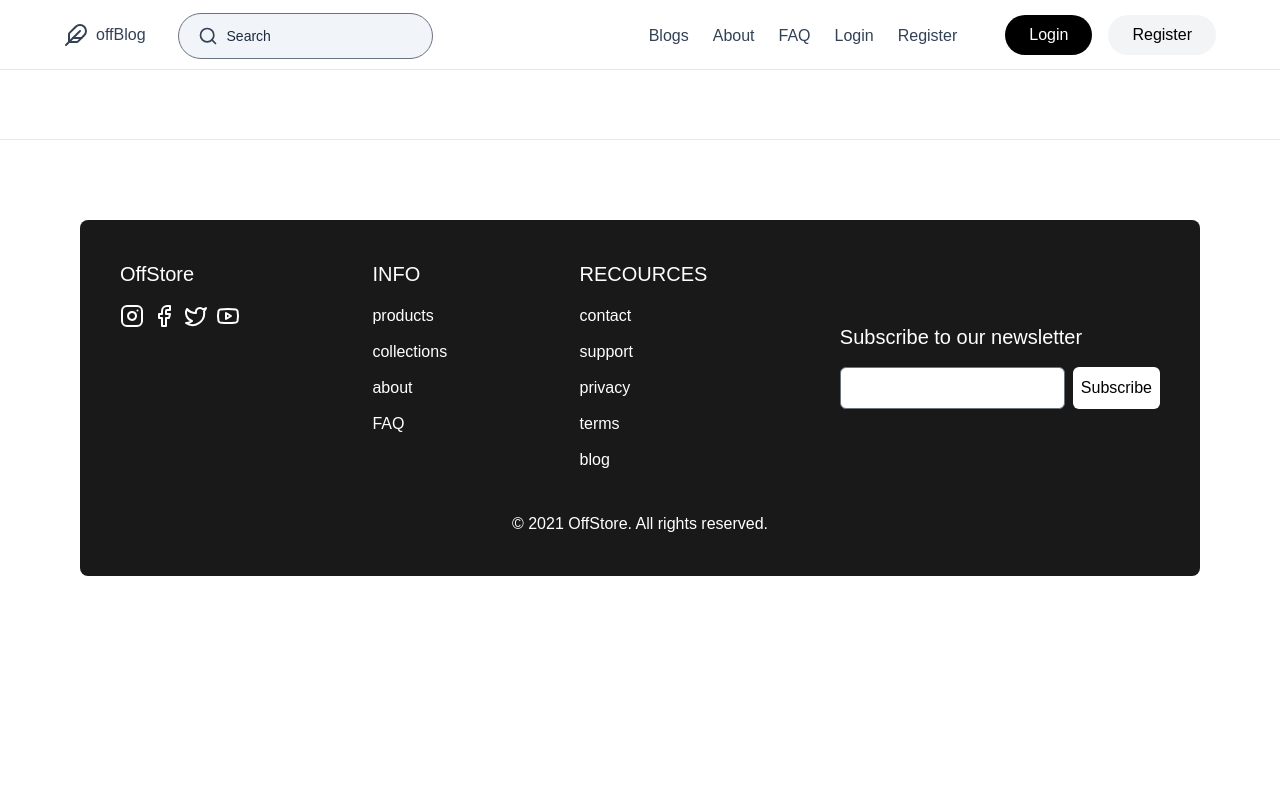
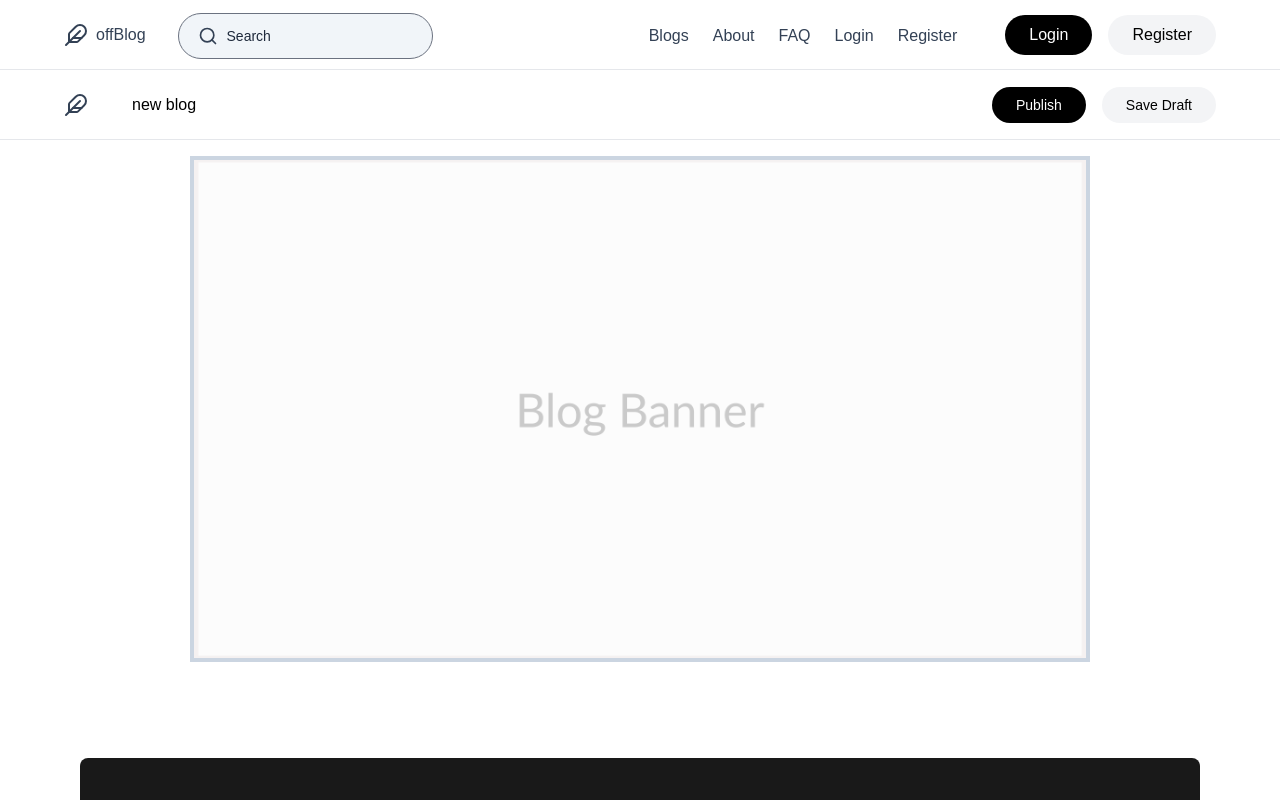
Before and after one commit to rachidfrex/OffBlog, a React (Vite) app: page /editor in a window 1280 px wide. Shown: the top 800 px of the page. Built offline with nearby package versions, Linux system fonts and the light colour scheme; the HTML template or start-up script is replaced by a standard one.

Commit message:
Update BlogEditor component in blogEditor.jsx

```diff
--- a/src/components/blogEditor.jsx
+++ b/src/components/blogEditor.jsx
@@ -1,14 +1,35 @@
-import React from 'react'
-import { Link } from 'react-router-dom'
+import React from "react";
+import { Link } from "react-router-dom";
+import { Feather } from "lucide-react";
+import banner from "../assets/images/blog banner.png";
 
 function BlogEditor() {
   return (
-    <nav className='navbar'>
-      <Link to='/'>
-        <img src=" " alt="" />
-      </Link>
-    </nav>
-  )
+    <>
+      <nav className="navbar">
+        <Link to="/" className="flex-none w-5  ">
+          <Feather />
+        </Link>
+        <p className="max-md:hiddnen text-black line-clamp-1 w-full">
+          new blog
+        </p>
+        <div className="flex gap-4 ml-auto">
+          <button className="btn-dark py-2 text-sm">publish</button>
+          <button className="btn-light py-2 text-sm">save draft</button>
+        </div>
+      </nav>
+      <section>
+        <div className="mx-auto max-w-[900px] w-full">
+          <div className="relative aspect-video bg-white border-4 border-slate-300 hover:opacity-80">
+            <label htmlFor="uploadBanner">
+              <img src={banner} alt="" />
+              <input type="file" name="image" id="uploadBanner" accept=".png , .jpg ,jpeg " hidden />
+            </label>
+          </div>
+        </div>
+      </section>
+    </>
+  );
 }
 
-export default BlogEditor
+export default BlogEditor;
```
Also changed, not shown: src/assets/images/blog banner.png (added).
